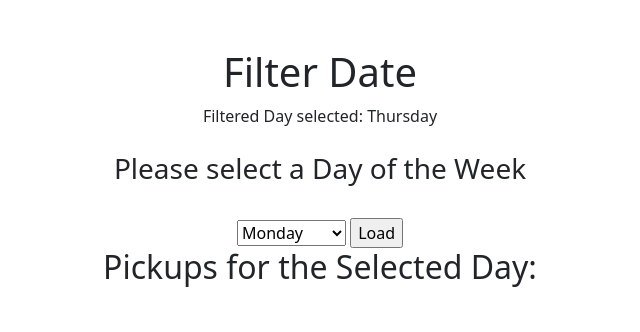
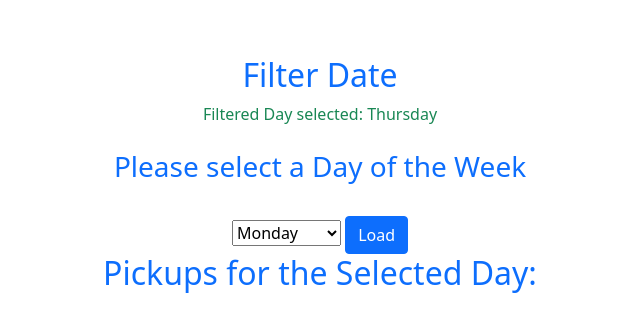
Before and after one commit to Howie21/Trash_Collector, a Django app: page /employees/filter/ in a window 1280 px wide. Shown: the part 56-388 px from the top of the page, without its empty margins (320-960 px from the left). Run offline with Django 3.2, Linux system fonts and the light colour scheme; a user stored in the database is signed in; tables that the repository leaves empty hold one stand-in row (values such as "Sample post").

Commit message:
Addition of styling to the employee filter interface

```diff
--- a/Trash_Collector/employees/templates/employees/filter.html
+++ b/Trash_Collector/employees/templates/employees/filter.html
@@ -1,15 +1,15 @@
 {% extends 'employees\employee_base.html' %}
 
-{% block title %}{% block header %} Filter Date {% endblock %}{% endblock %}
+{% block title %}{% block header %} <h2 class='text-primary'>Filter Date</h2> {% endblock %}{% endblock %}
 
 {% block content %}
 <div>
-        <header>Filtered Day selected: {{ weekday }}</header>
+        <header class='text-success'>Filtered Day selected: {{ weekday }}</header>
         <br>
-        <h3>Please select a Day of the Week</h3> <br>
+        <h3 class='text-primary'>Please select a Day of the Week</h3> <br>
         <form action="{% url 'employees:filter' %}" method="post">
             {% csrf_token %}
-            <select name='weekday' id='weekday' placeholder="{{weekday}}">
+            <select class='selectpicker' name='weekday' id='weekday' placeholder="{{weekday}}">
                 <option value='Monday'>Monday</option>
                 <option value='Tuesday'>Tuesday</option>
                 <option value='Wednesday'>Wednesday</option>
@@ -18,14 +18,19 @@
                 <option value='Saturday'>Saturday</option>
                 <option value='Sunday'>Sunday</option>
             </select>
-            <input type="submit" value="Load">
-        <h2>Pickups for the Selected Day:</h2>
+            <input class='btn btn-primary' type="submit" value="Load">
+        <h2 class='text-primary'>Pickups for the Selected Day:</h2>
+        <div class='row'>
         {% for customer in customer_data %}
             {% if customer.weekly_pickup == weekday %}
-                <h2>{{ customer.name }}</h2>
-                <p>{{ customer.address }}</p>
+            <div class='card col-4'>
+                <h3 class='card-header'>{{ customer.name }}</h3>
+                <p class='card-body'>Address: {{ customer.address}}</p>
+                <p class='card-footer'></p>
+            </div>
             {% endif %}
         {%endfor%}
+        </div>
         <br>
 </div>
 {% endblock %}
```
